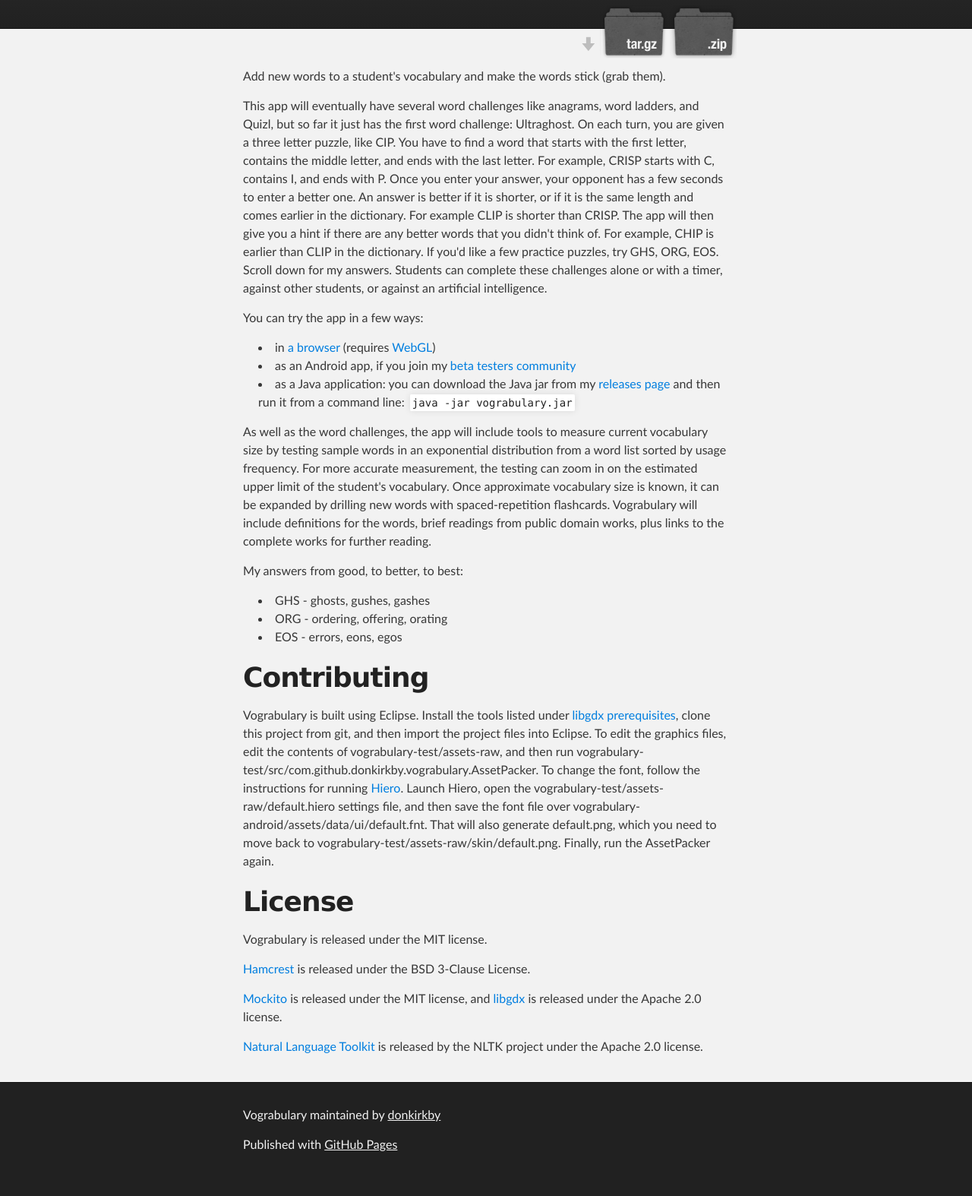
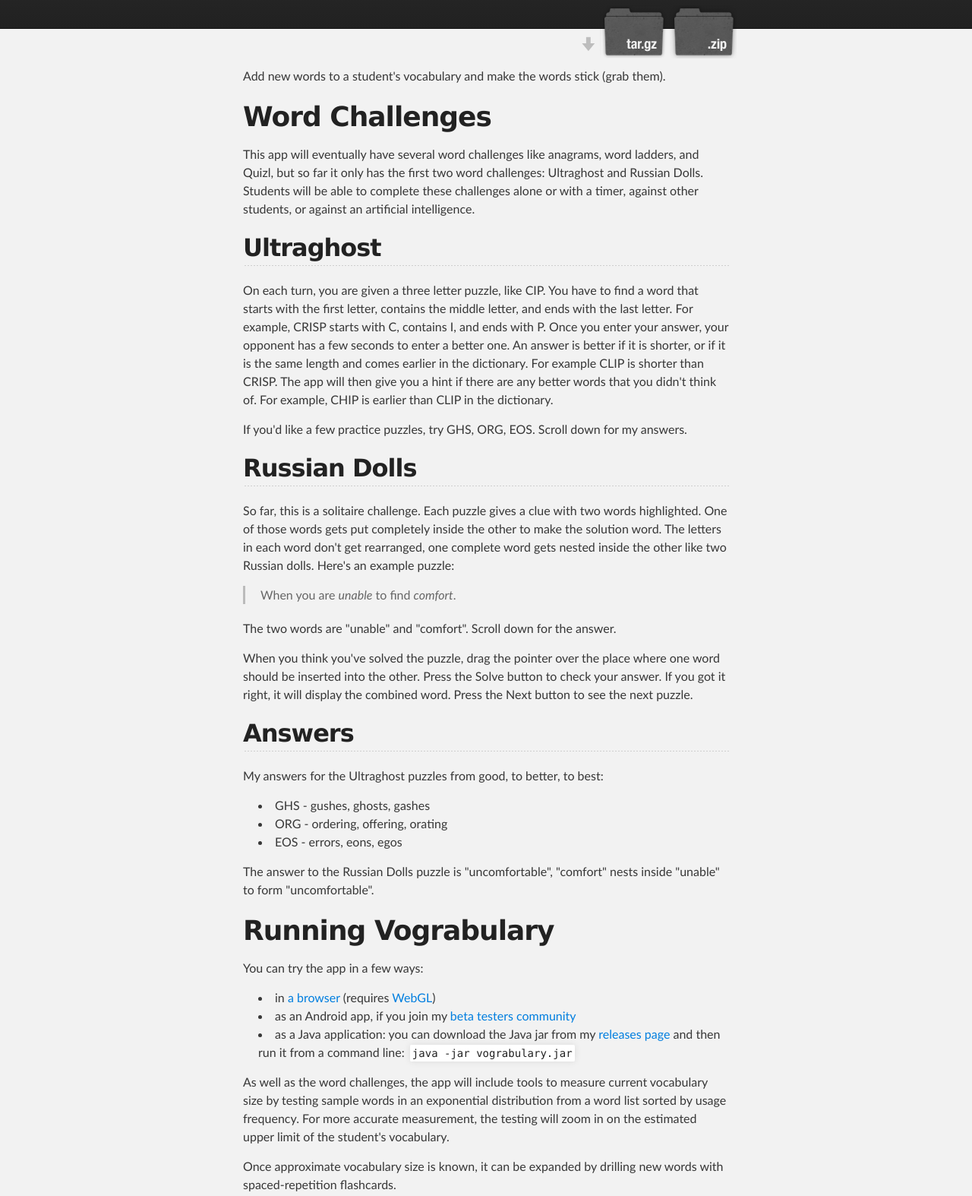
Before and after one commit to donkirkby/vograbulary, a plain HTML site: page index.html in a window 1280 px wide. Shown: the part 208-1782 px from the top of the page at 76% size. Before the commit the page ends 1761 px from the top, so only its background shows below. Drawn offline with Linux system fonts and the light colour scheme.

Commit message:
Create gh-pages branch via GitHub

```diff
--- a/index.html
+++ b/index.html
@@ -33,9 +33,45 @@
       <section id="main_content" class="inner">
         <p>Add new words to a student's vocabulary and make the words stick (grab them).</p>
 
-<p>This app will eventually have several word challenges like anagrams, word ladders, and Quizl, but so far it just has the first word challenge: Ultraghost. On each turn, you are given a three letter puzzle, like CIP. You have to find a word that starts with the first letter, contains the middle letter, and ends with the last letter. For example, CRISP starts with C, contains I, and ends with P. Once you enter your answer, your opponent has a few seconds to enter a better one. An answer is better if it is shorter, or if it is the same length and comes earlier in the dictionary. For example CLIP is shorter than CRISP. The app will then give you a hint if there are any better words that you didn't think of. For example, CHIP is earlier than CLIP in the dictionary.
-If you'd like a few practice puzzles, try GHS, ORG, EOS. Scroll down for my answers.
-Students can complete these challenges alone or with a timer, against other students, or against an artificial intelligence.</p>
+<h1>
+<a name="word-challenges" class="anchor" href="#word-challenges"><span class="octicon octicon-link"></span></a>Word Challenges</h1>
+
+<p>This app will eventually have several word challenges like anagrams, word ladders, and Quizl, but so far it only has the first two word challenges: Ultraghost and Russian Dolls.
+Students will be able to complete these challenges alone or with a timer, against other students, or against an artificial intelligence.</p>
+
+<h2>
+<a name="ultraghost" class="anchor" href="#ultraghost"><span class="octicon octicon-link"></span></a>Ultraghost</h2>
+
+<p>On each turn, you are given a three letter puzzle, like CIP. You have to find a word that starts with the first letter, contains the middle letter, and ends with the last letter. For example, CRISP starts with C, contains I, and ends with P. Once you enter your answer, your opponent has a few seconds to enter a better one. An answer is better if it is shorter, or if it is the same length and comes earlier in the dictionary. For example CLIP is shorter than CRISP. The app will then give you a hint if there are any better words that you didn't think of. For example, CHIP is earlier than CLIP in the dictionary.</p>
+
+<p>If you'd like a few practice puzzles, try GHS, ORG, EOS. Scroll down for my answers.</p>
+
+<h2>
+<a name="russian-dolls" class="anchor" href="#russian-dolls"><span class="octicon octicon-link"></span></a>Russian Dolls</h2>
+
+<p>So far, this is a solitaire challenge. Each puzzle gives a clue with two words highlighted. One of those words gets put completely inside the other to make the solution word. The letters in each word don't get rearranged, one complete word gets nested inside the other like two Russian dolls. Here's an example puzzle:</p>
+
+<blockquote>
+<p>When you are <em>unable</em> to find <em>comfort</em>.</p>
+</blockquote>
+
+<p>The two words are "unable" and "comfort". Scroll down for the answer.</p>
+
+<p>When you think you've solved the puzzle, drag the pointer over the place where one word should be inserted into the other. Press the Solve button to check your answer. If you got it right, it will display the combined word. Press the Next button to see the next puzzle.</p>
+
+<h2>
+<a name="answers" class="anchor" href="#answers"><span class="octicon octicon-link"></span></a>Answers</h2>
+
+<p>My answers for the Ultraghost puzzles from good, to better, to best:</p>
+
+<ul>
+<li>GHS - gushes, ghosts, gashes</li>
+<li>ORG - ordering, offering, orating</li>
+<li>EOS - errors, eons, egos﻿</li>
+</ul><p>The answer to the Russian Dolls puzzle is "uncomfortable", "comfort" nests inside "unable" to form "uncomfortable".</p>
+
+<h1>
+<a name="running-vograbulary" class="anchor" href="#running-vograbulary"><span class="octicon octicon-link"></span></a>Running Vograbulary</h1>
 
 <p>You can try the app in a few ways:</p>
 
@@ -45,21 +81,20 @@ Students can complete these challenges alone or with a timer, against other stud
 </li>
 <li>as a Java application: you can download the Java jar from my <a href="https://github.com/donkirkby/vograbulary/releases">releases page</a> and then run it from a command line: <code>java -jar vograbulary.jar</code>
 </li>
-</ul><p>As well as the word challenges, the app will include tools to measure current vocabulary size by testing sample words in an exponential distribution from a word list sorted by usage frequency. For more accurate measurement, the testing can zoom in on the estimated upper limit of the student's vocabulary.
-Once approximate vocabulary size is known, it can be expanded by drilling new words with spaced-repetition flashcards.
-Vograbulary will include definitions for the words, brief readings from public domain works, plus links to the complete works for further reading. </p>
+</ul><p>As well as the word challenges, the app will include tools to measure current vocabulary size by testing sample words in an exponential distribution from a word list sorted by usage frequency. For more accurate measurement, the testing will zoom in on the estimated upper limit of the student's vocabulary. </p>
 
-<p>My answers from good, to better, to best:</p>
+<p>Once approximate vocabulary size is known, it can be expanded by drilling new words with spaced-repetition flashcards. </p>
 
-<ul>
-<li>GHS - ghosts, gushes, gashes</li>
-<li>ORG - ordering, offering, orating</li>
-<li>EOS - errors, eons, egos﻿</li>
-</ul><h1>
+<p>Vograbulary will include definitions for the words, brief readings from public domain works, plus links to the complete works for further reading.</p>
+
+<h1>
 <a name="contributing" class="anchor" href="#contributing"><span class="octicon octicon-link"></span></a>Contributing</h1>
 
-<p>Vograbulary is built using Eclipse. Install the tools listed under <a href="https://github.com/libgdx/libgdx/wiki/Project-setup%2C-running-%26-debugging">libgdx prerequisites</a>, clone this project from git, and then import the project files into Eclipse.
-To edit the graphics files, edit the contents of vograbulary-test/assets-raw, and then run vograbulary-test/src/com.github.donkirkby.vograbulary.AssetPacker. To change the font, follow the instructions for running <a href="https://github.com/libgdx/libgdx/wiki/Hiero">Hiero</a>. Launch Hiero, open the vograbulary-test/assets-raw/default.hiero settings file, and then save the font file over vograbulary-android/assets/data/ui/default.fnt. That will also generate default.png, which you need to move back to vograbulary-test/assets-raw/skin/default.png. Finally, run the AssetPacker again.</p>
+<p>Vograbulary is built using Eclipse. Install the tools listed under <a href="https://github.com/libgdx/libgdx/wiki/Project-setup%2C-running-%26-debugging">libgdx prerequisites</a>, clone this project from git, and then import the project files into Eclipse.</p>
+
+<p>To edit the graphics files, edit the contents of vograbulary-test/assets-raw, and then run vograbulary-test/src/com.github.donkirkby.vograbulary.AssetPacker. To change the font, follow the instructions for running <a href="https://github.com/libgdx/libgdx/wiki/Hiero">Hiero</a>. Launch Hiero, open the vograbulary-test/assets-raw/default.hiero settings file, and then save the font file over vograbulary-android/assets/data/ui/default.fnt. That will also generate default.png, which you need to move back to vograbulary-test/assets-raw/skin/default.png. Finally, run the AssetPacker again.</p>
+
+<p>If you have the tools for building iOS apps, I'm looking for someone to package the iOS version. It sounds like it's <a href="http://www.badlogicgames.com/wordpress/?p=3156">supported by libgdx</a>, but <a href="https://github.com/libgdx/libgdx/wiki/Robovm-notes">not trivial</a>.</p>
 
 <h1>
 <a name="license" class="anchor" href="#license"><span class="octicon octicon-link"></span></a>License</h1>
@@ -71,6 +106,8 @@ To edit the graphics files, edit the contents of vograbulary-test/assets-raw, an
 <p><a href="https://code.google.com/p/mockito/">Mockito</a> is released under the MIT license, and <a href="http://libgdx.badlogicgames.com/">libgdx</a> is released under the Apache 2.0 license.</p>
 
 <p><a href="http://nltk.org/">Natural Language Toolkit</a> is released by the NLTK project under the Apache 2.0 license.</p>
+
+<p>Icons by <a href="https://www.iconfinder.com/PixelKit">PixelKit</a> are released under a <a href="http://creativecommons.org/licenses/by/3.0/">CC-BY license</a>.</p>
       </section>
     </div>
 
```
Also changed, not shown: params.json (+1 -1 lines).
